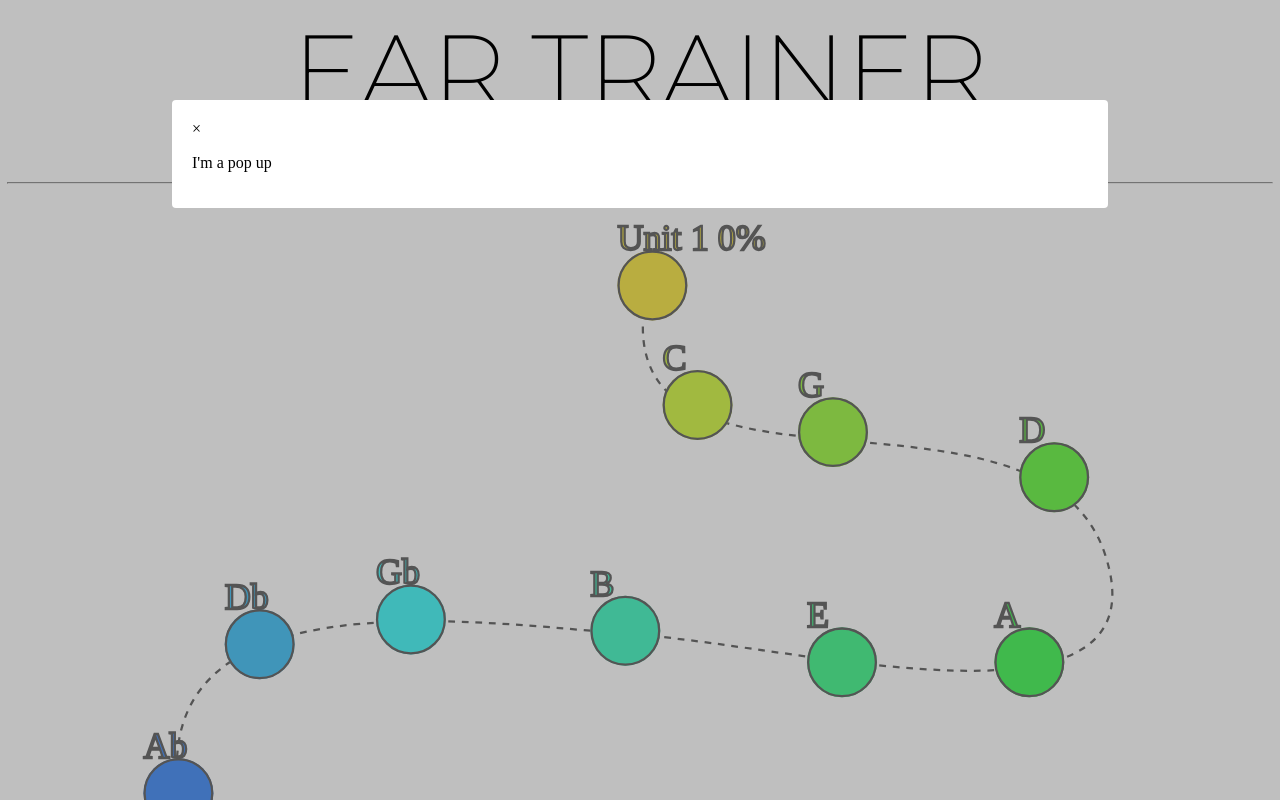
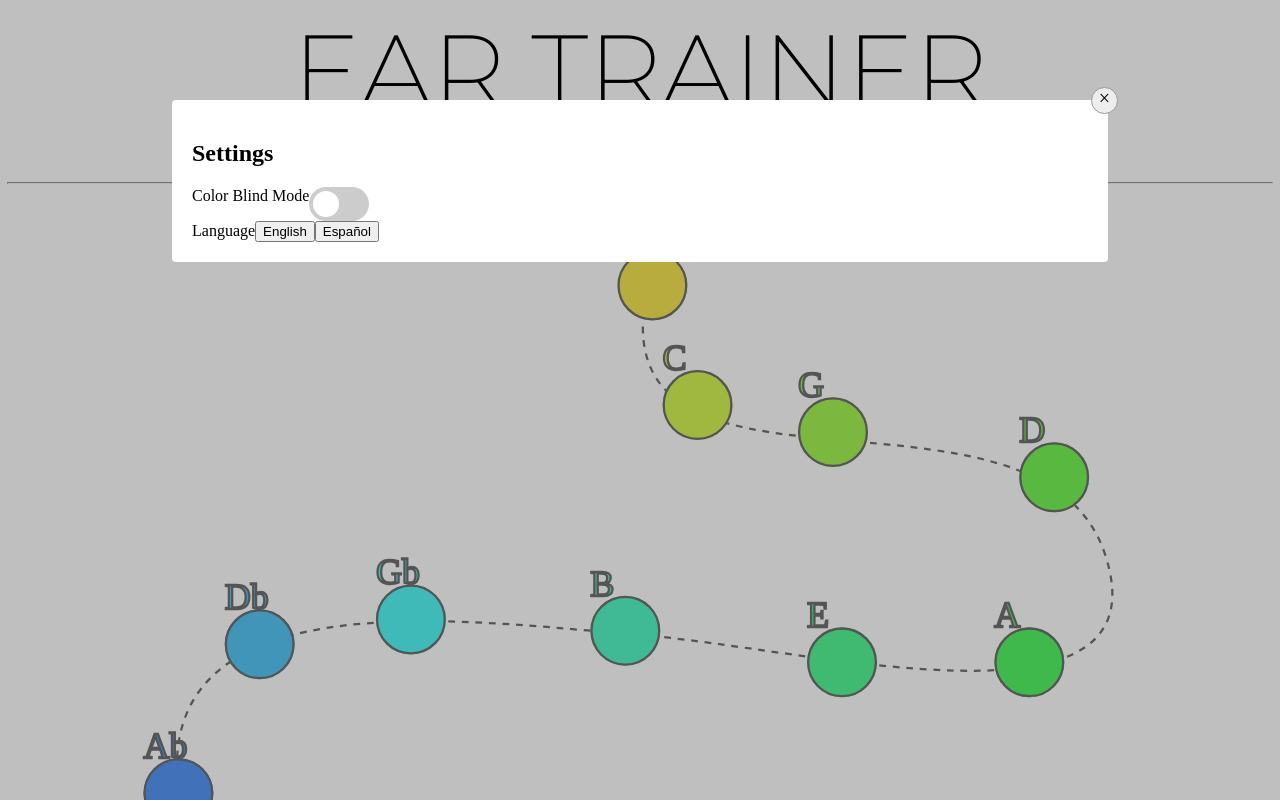
Before and after one commit to charper11/EarNote, a React (Create React App) app in the folder earnote-ui/: page / in a window 1280 px wide. Both pictures are taken after a click on the button "settings". Shown: the top 800 px of the page. Built offline with nearby package versions, Linux system fonts and the light colour scheme.

Commit message:
add colorBlind switch and language option buttons to settings

```diff
--- a/earnote-ui/src/Components/SettingsPopUp.css
+++ b/earnote-ui/src/Components/SettingsPopUp.css
@@ -19,3 +19,82 @@
     padding: 20px;
     overflow: auto;
 }
+
+.close {
+    content: 'x';
+    cursor: pointer;
+    position: fixed;
+    right: calc(15% - 30px);
+    top: calc(100vh - 85vh - 33px);
+    background: #ededed;
+    width: 25px;
+    height: 25px;
+    border-radius: 50%;
+    line-height: 20px;
+    text-align: center;
+    border: 1px solid #999;
+    font-size: 20px;
+}
+
+/* The switch - the box around the slider */
+.switch {
+    position: relative;
+    display: inline-block;
+    width: 60px;
+    height: 34px;
+  }
+
+  /* Hide default HTML checkbox */
+  .switch input {
+    opacity: 0;
+    width: 0;
+    height: 0;
+  }
+
+  /* The slider */
+  .slider {
+    position: absolute;
+    cursor: pointer;
+    top: 0;
+    left: 0;
+    right: 0;
+    bottom: 0;
+    background-color: #ccc;
+    -webkit-transition: .4s;
+    transition: .4s;
+  }
+
+  .slider:before {
+    position: absolute;
+    content: "";
+    height: 26px;
+    width: 26px;
+    left: 4px;
+    bottom: 4px;
+    background-color: white;
+    -webkit-transition: .4s;
+    transition: .4s;
+  }
+
+  input:checked + .slider {
+    background-color: #2196F3;
+  }
+
+  input:focus + .slider {
+    box-shadow: 0 0 1px #2196F3;
+  }
+
+  input:checked + .slider:before {
+    -webkit-transform: translateX(26px);
+    -ms-transform: translateX(26px);
+    transform: translateX(26px);
+  }
+
+  /* Rounded sliders */
+  .slider.round {
+    border-radius: 34px;
+  }
+
+  .slider.round:before {
+    border-radius: 50%;
+  }
--- a/earnote-ui/src/Components/SettingsPopUp.js
+++ b/earnote-ui/src/Components/SettingsPopUp.js
@@ -2,15 +2,35 @@ import './SettingsPopUp.css';
 
 const SettingsPopUp = ({toggleSettings}) => {
 
-    const handleClick = () => {
+    const handleClose = () => {
         toggleSettings();
+    }
+
+    const setLanguage = (lang) => {
+        lang ? localStorage.setItem('isSpanish', lang) : localStorage.removeItem('isSpanish');
+    }
+
+    const setColorMode = () => {
+        localStorage.getItem('isColorBlindSet') ? localStorage.removeItem('isColorBlindSet') : localStorage.setItem('isColorBlindSet', true);
     }
 
     return (
         <div className="modal">
             <div className="modal_content">
-                <span className="close" onClick={handleClick}>&times;</span>
-                <p>I'm a pop up</p>
+                <span className="close" onClick={handleClose}>&times;</span>
+                <h2>Settings</h2>
+                <div>
+                  <span>Color Blind Mode</span>
+                  <label className="switch">
+                    <input type="checkbox" onClick={setColorMode} />
+                    <span className="slider round"></span>
+                  </label>
+                </div>
+                <div>
+                    <span>Language</span>
+                    <button onClick={() => setLanguage(false)}>English</button>
+                    <button onClick={() => setLanguage(true)}>Español</button>
+                </div>
             </div>
         </div>
     );
```
